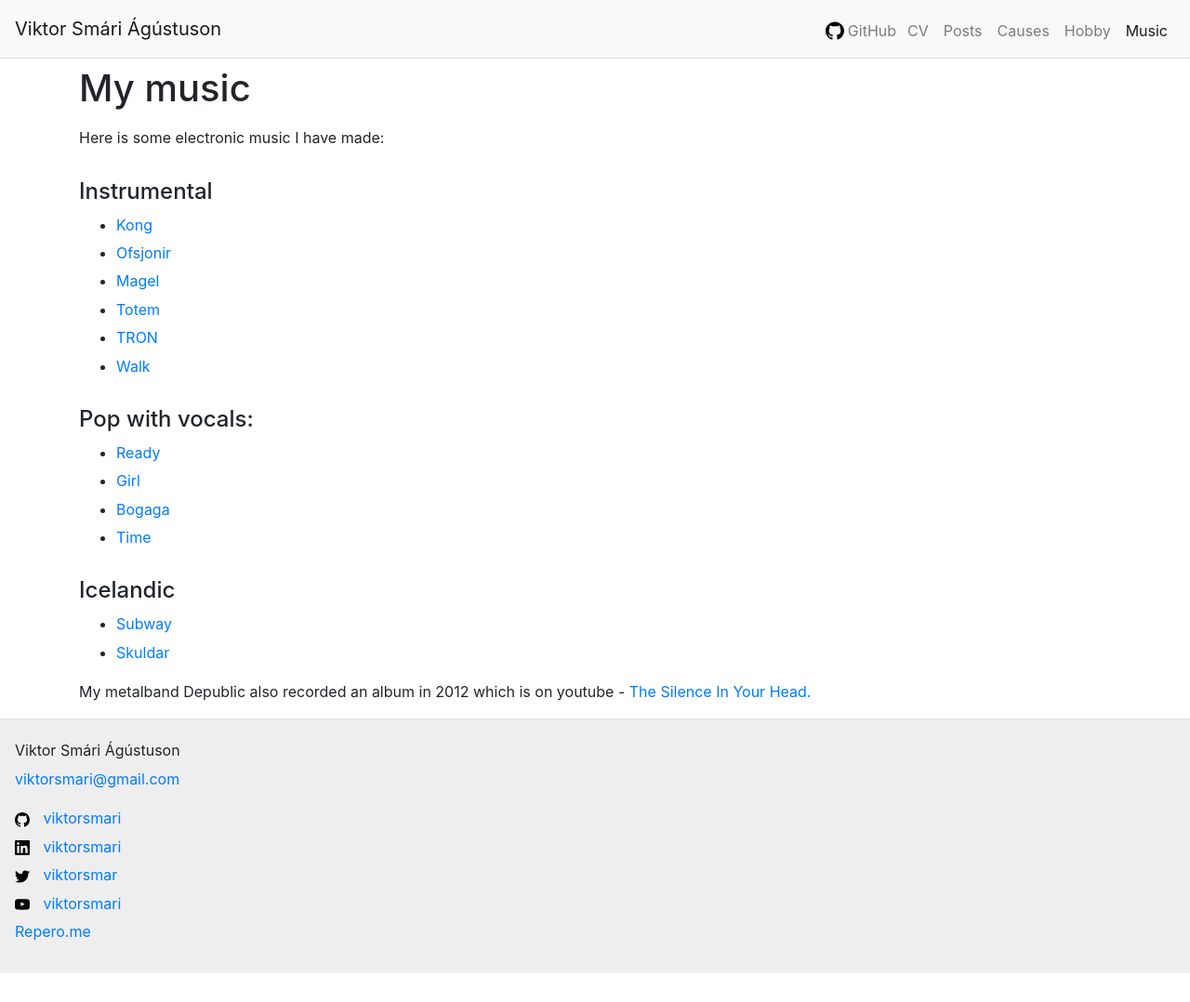
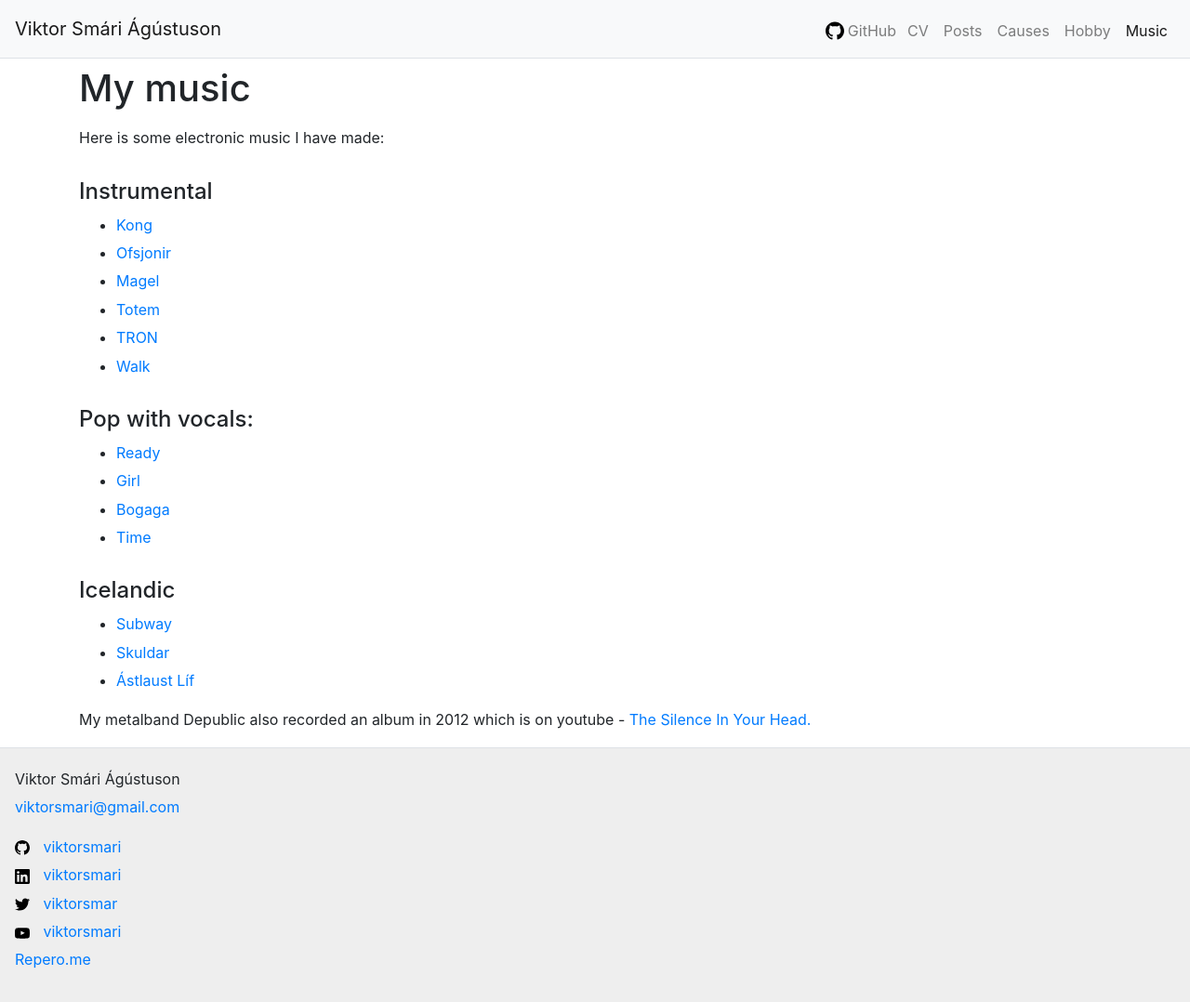
Before and after one commit to viktorsmari/viktorsmari.github.io, a Jekyll site: the page built from music.md, in a window 1280 px wide and 1078 px high. Shown: the whole window at 93% size. Built offline with Jekyll 4.4.1, drawn with Linux system fonts in a browser that asks for light colours; comment, search, counter and statistics services are not loaded.

Commit message:
Add song AstlaustLif

```diff
--- a/music.md
+++ b/music.md
@@ -24,6 +24,7 @@ Here is some electronic music I have made:
 #### Icelandic
   * [Subway](/mp3/Subway.mp3)
   * [Skuldar](/mp3/Skuldar.mp3)
+  * [Ástlaust Líf](/mp3/AstlaustLif.mp3)
 
 
 
```
Also changed, not shown: 1 other file.
